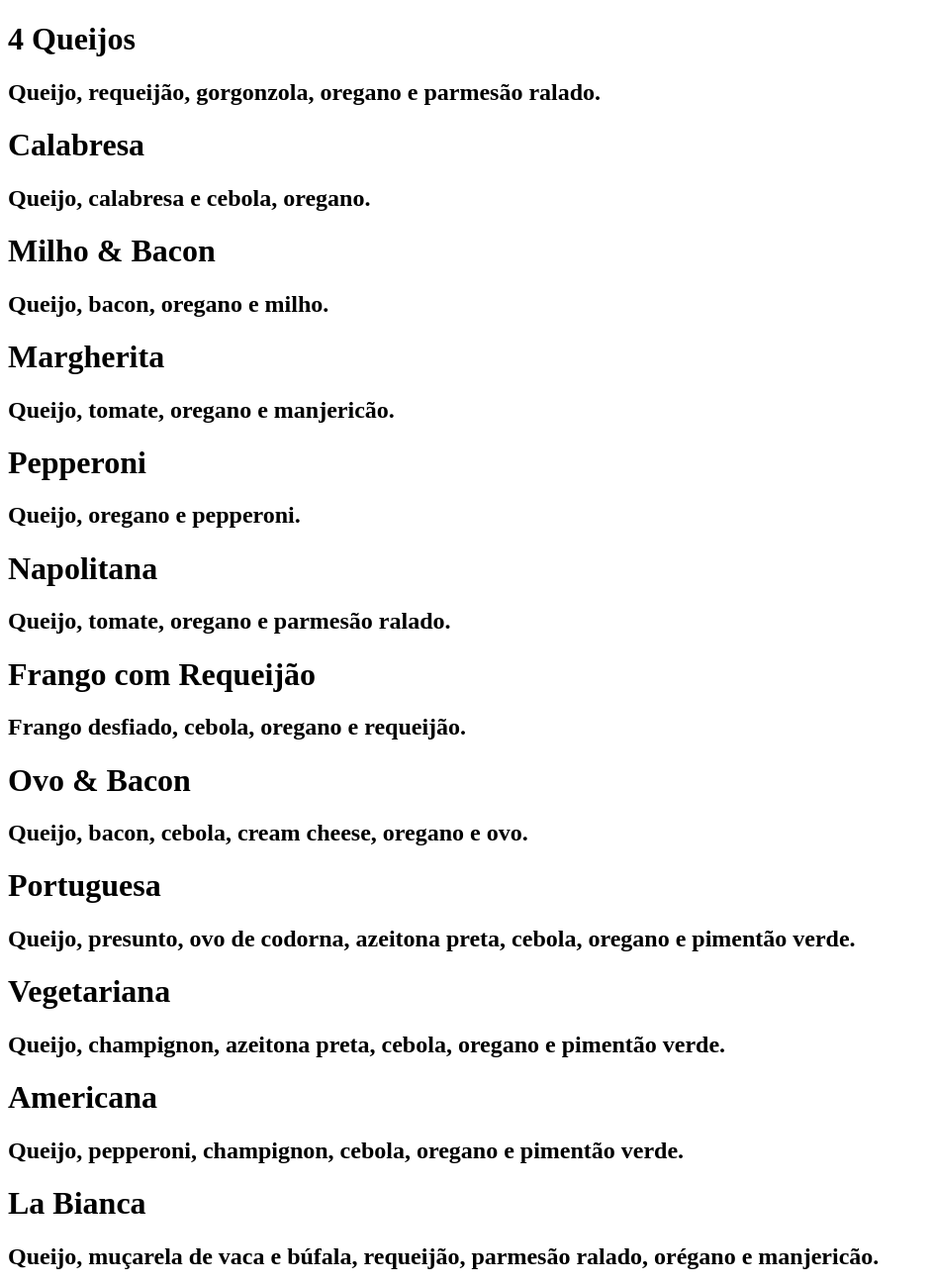
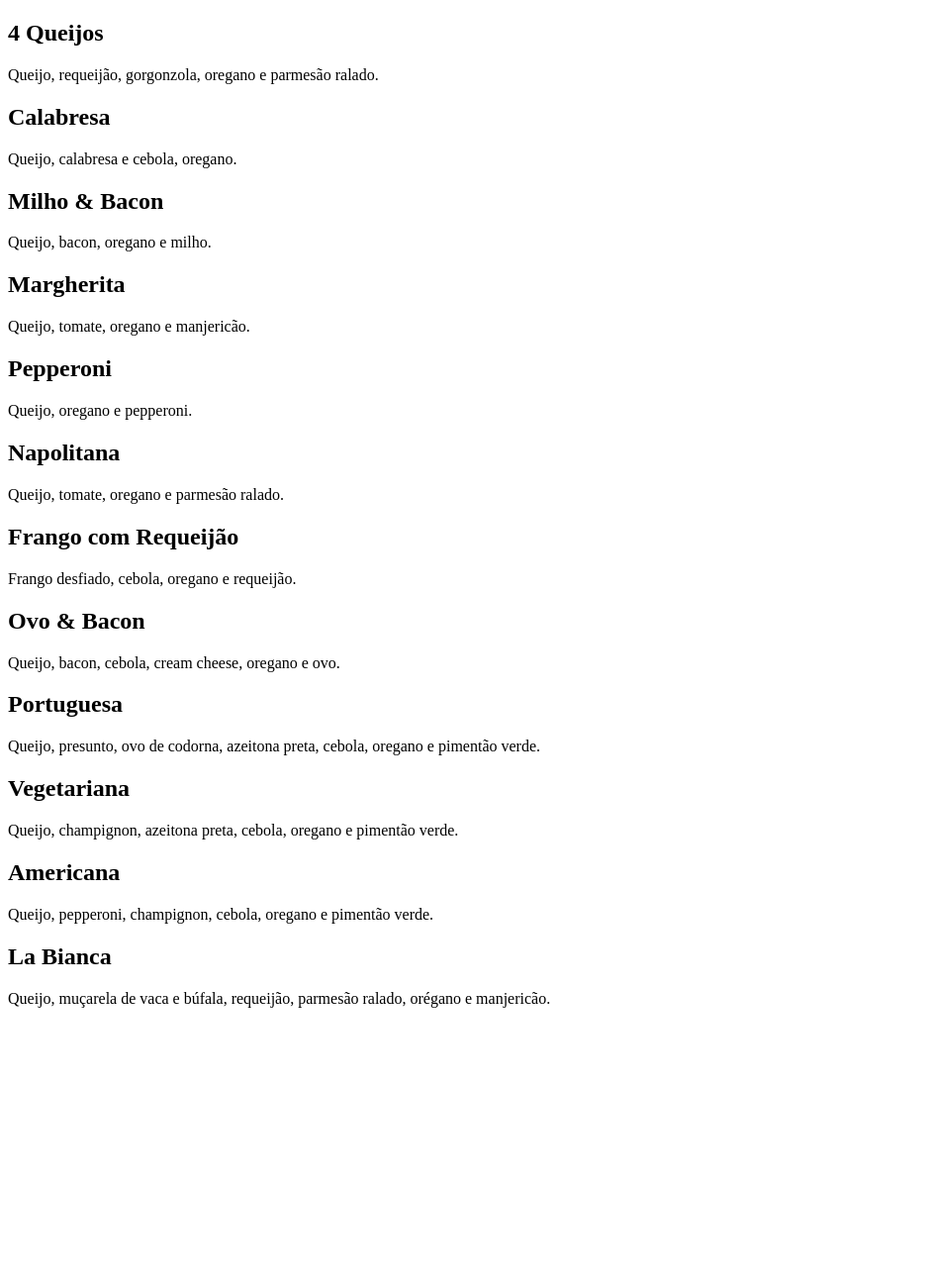
Before and after one commit to PizzaNaNuvem/projeto_pizza-nuvem, a plain HTML site: page cardapio.html in a window 1280 px wide. Shown: the whole page at 99% size, without its empty margins (0-943 px from the left). After the commit the page ends 1034 px from the top, so only its background shows below. Drawn offline with Linux system fonts and the light colour scheme.

Commit message:
Atualizado indentação e conteúdo

```diff
--- a/cardapio.html
+++ b/cardapio.html
@@ -1,28 +1,31 @@
 <!DOCTYPE html>
 <html lang="en">
+
 <head>
     <meta charset="UTF-8">
     <meta name="viewport" content="width=device-width, initial-scale=1.0">
     <title>Cardápio</title>
 </head>
+
 <body>
+    <main>
         <div><!--conteúdo da página-->
 
             <div><!--primeira seção-->
 
                 <div><!--pizza 1-->
-                <h1>4 Queijos</h1>
-                <h2>Queijo, requeijão, gorgonzola, oregano e parmesão ralado.</h2>
+                    <h2>4 Queijos</h2>
+                    <p>Queijo, requeijão, gorgonzola, oregano e parmesão ralado.</p>
                 </div>
 
                 <div><!--pizza 2-->
-                <h1>Calabresa</h1>
-                <h2>Queijo, calabresa e cebola, oregano.</h2>
+                    <h2>Calabresa</h2>
+                    <p>Queijo, calabresa e cebola, oregano.</p>
                 </div>
 
                 <div><!--pizza 3-->
-                <h1>Milho & Bacon</h1>
-                <h2>Queijo, bacon, oregano e milho.</h2>
+                    <h2>Milho & Bacon</h2>
+                    <p>Queijo, bacon, oregano e milho.</p>
                 </div>
 
             </div>
@@ -30,18 +33,18 @@
             <div><!--segunda seção-->
 
                 <div><!--pizza 4-->
-                <h1>Margherita</h1>
-                <h2>Queijo, tomate, oregano e manjericão.</h2>
+                    <h2>Margherita</h2>
+                    <p>Queijo, tomate, oregano e manjericão.</p>
                 </div>
 
                 <div><!--pizza 5-->
-                <h1>Pepperoni</h1>
-                <h2>Queijo, oregano e pepperoni.</h2>
+                    <h2>Pepperoni</h2>
+                    <p>Queijo, oregano e pepperoni.</p>
                 </div>
 
                 <div><!--pizza 6-->
-                <h1>Napolitana</h1>
-                <h2>Queijo, tomate, oregano e parmesão ralado.</h2>
+                    <h2>Napolitana</h2>
+                    <p>Queijo, tomate, oregano e parmesão ralado.</p>
                 </div>
 
             </div>
@@ -49,18 +52,18 @@
             <div><!--terceira seção-->
 
                 <div><!--pizza 7-->
-                <h1>Frango com Requeijão</h1>
-                <h2>Frango desfiado, cebola, oregano e requeijão.</h2>
+                    <h2>Frango com Requeijão</h2>
+                    <p>Frango desfiado, cebola, oregano e requeijão.</p>
                 </div>
 
                 <div><!--pizza 8-->
-                <h1>Ovo & Bacon</h1>
-                <h2>Queijo, bacon, cebola, cream cheese, oregano e ovo.</h2>
+                    <h2>Ovo & Bacon</h2>
+                    <p>Queijo, bacon, cebola, cream cheese, oregano e ovo.</p>
                 </div>
 
                 <div><!--pizza 9-->
-                <h1>Portuguesa</h1>
-                <h2>Queijo, presunto, ovo de codorna, azeitona preta, cebola, oregano e pimentão verde.</h2>
+                    <h2>Portuguesa</h2>
+                    <p>Queijo, presunto, ovo de codorna, azeitona preta, cebola, oregano e pimentão verde.</p>
                 </div>
 
             </div>
@@ -68,22 +71,24 @@
             <div><!--quarta seção-->
 
                 <div><!--pizza 10-->
-                <h1>Vegetariana</h1>
-                <h2>Queijo, champignon, azeitona preta, cebola, oregano e pimentão verde.</h2>
+                    <h2>Vegetariana</h2>
+                    <p>Queijo, champignon, azeitona preta, cebola, oregano e pimentão verde.</p>
                 </div>
 
                 <div><!--pizza 11-->
-                <h1>Americana</h1>
-                <h2>Queijo, pepperoni, champignon, cebola, oregano e pimentão verde.</h2>
+                    <h2>Americana</h2>
+                    <p>Queijo, pepperoni, champignon, cebola, oregano e pimentão verde.</p>
                 </div>
 
                 <div><!--pizza 12-->
-                <h1>La Bianca</h1>
-                <h2>Queijo, muçarela de vaca e búfala, requeijão, parmesão ralado, orégano e manjericão.</h2>
+                    <h2>La Bianca</h2>
+                    <p>Queijo, muçarela de vaca e búfala, requeijão, parmesão ralado, orégano e manjericão.</p>
                 </div>
 
             </div>
 
         </div>
+    </main>
 </body>
+
 </html>
```
Lines whose indentation alone changed are shown as unchanged.
